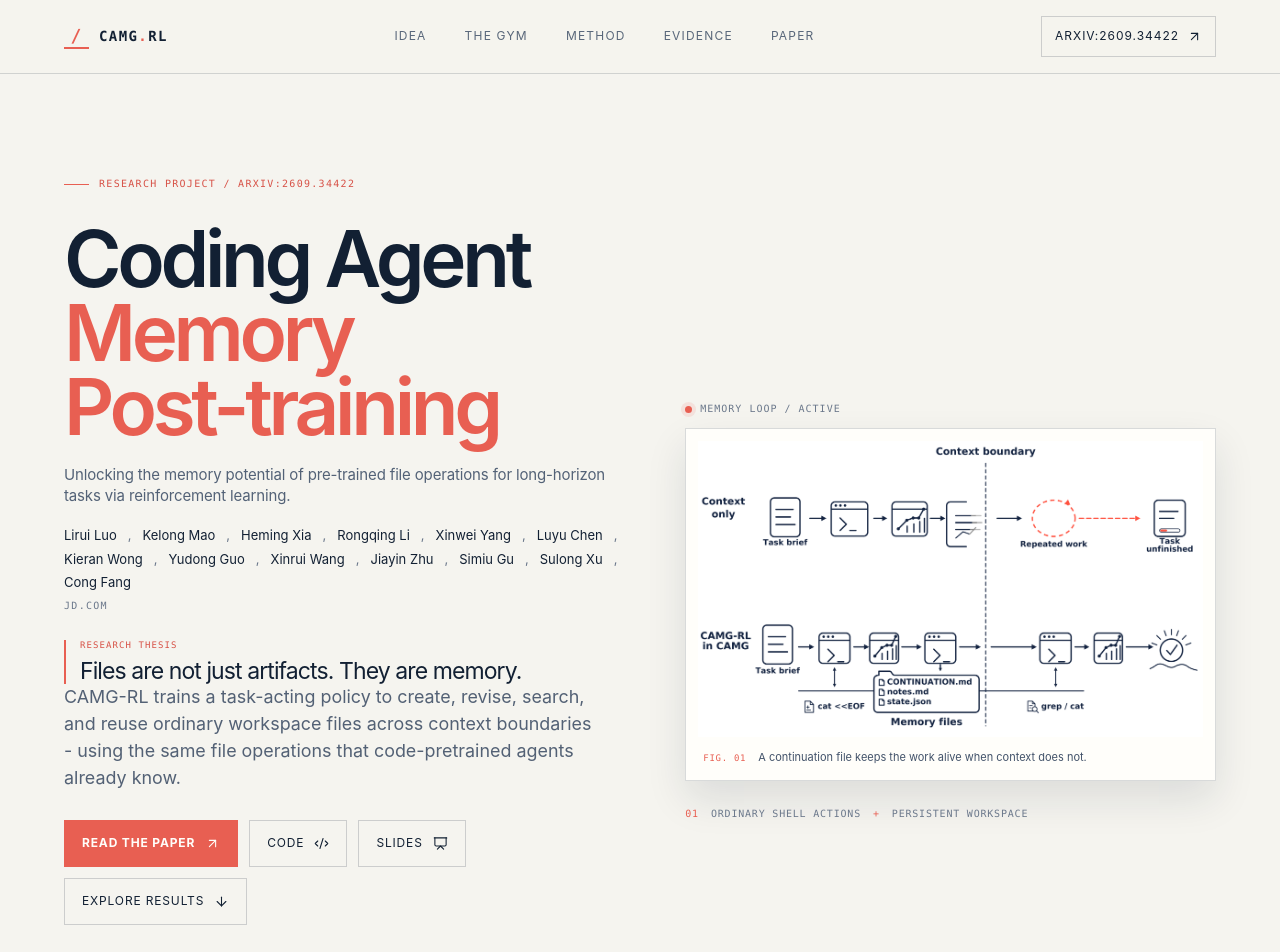
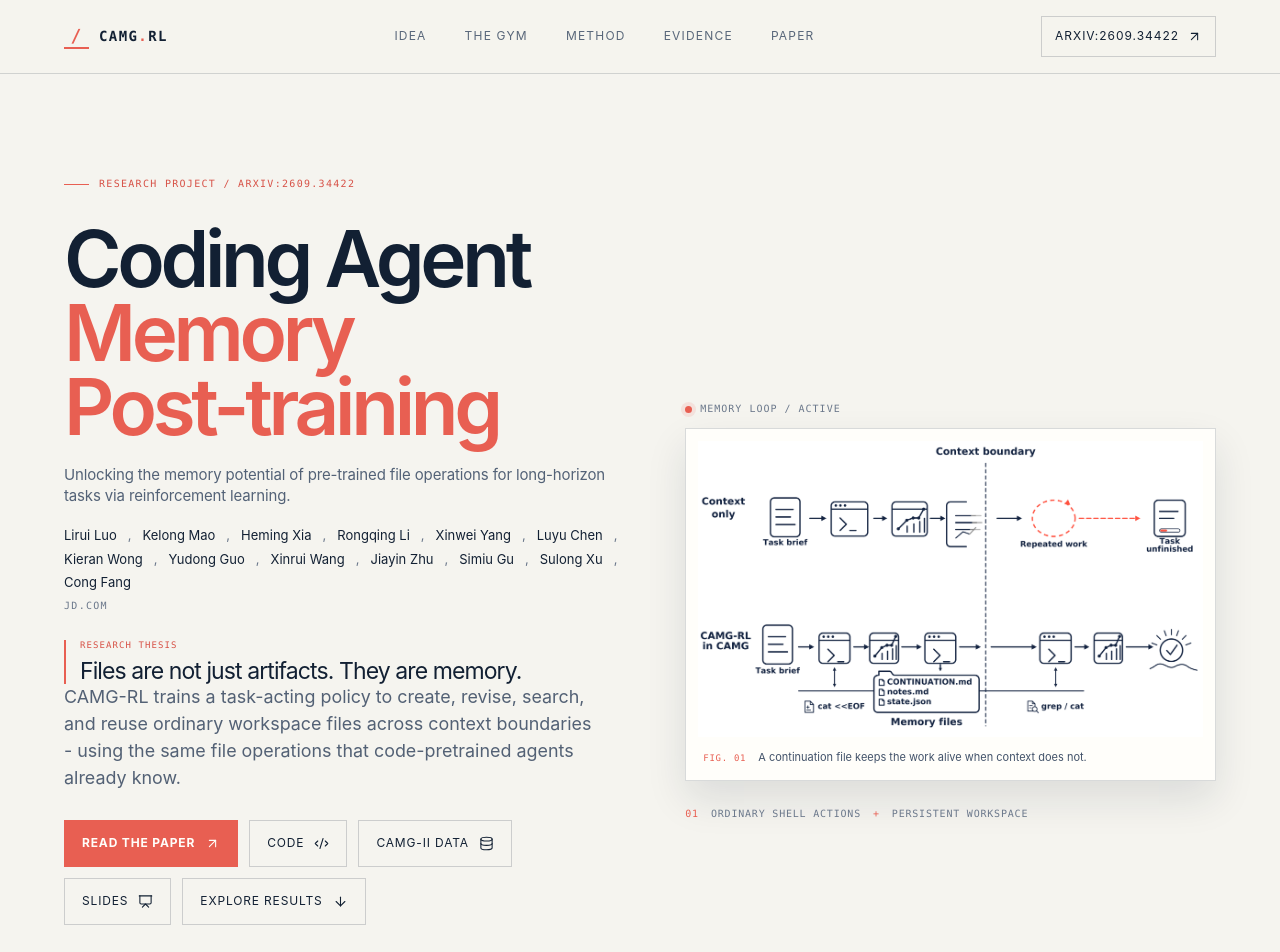
Before and after one commit to liruiluo/agentmemorygym, a plain HTML site: page index.html in a window 1280 px wide. Shown: the top 952 px of the page. Drawn offline with nearby package versions, Linux system fonts and the light colour scheme.

Commit message:
Link the CAMG-II dataset

```diff
--- a/index.html
+++ b/index.html
@@ -48,6 +48,7 @@
             <div class="hero-actions">
               <a class="button button-primary" href="https://arxiv.org/abs/2609.34422" target="_blank" rel="noreferrer">Read the paper <i data-lucide="arrow-up-right" aria-hidden="true"></i></a>
               <a class="button button-quiet" href="https://github.com/jd-opensource/CodingAgentMemoryGym" target="_blank" rel="noopener noreferrer">Code <i data-lucide="code-2" aria-hidden="true"></i></a>
+              <a class="button button-quiet" href="https://huggingface.co/datasets/LiruiLuo/CAMG-II" target="_blank" rel="noopener noreferrer">CAMG-II Data <i data-lucide="database" aria-hidden="true"></i></a>
               <a class="button button-quiet" href="assets/slides/coding-agent-memory-post-training-slides.pdf" target="_blank" rel="noopener noreferrer">Slides <i data-lucide="presentation" aria-hidden="true"></i></a>
               <a class="button button-quiet" href="#evidence">Explore results <i data-lucide="arrow-down" aria-hidden="true"></i></a>
             </div>
@@ -201,7 +202,7 @@
         <section id="paper" class="section section-pad paper-section">
           <div class="paper-card reveal">
             <div class="paper-card-main"><p class="eyebrow"><span class="eyebrow-line"></span> Project release</p><h2>Coding Agent Memory Post-training</h2><p class="paper-long-title">Unlocking the memory potential of pre-trained file operations for long-horizon tasks via reinforcement learning.</p><div class="paper-meta"><span>CAMG / CAMG-RL</span><span>Qwen3.5-4B / 9B</span><span>Agentic RL</span></div></div>
-            <div class="paper-card-actions"><a class="button button-primary" href="assets/paper.pdf" target="_blank" rel="noreferrer">Read PDF <i data-lucide="arrow-up-right" aria-hidden="true"></i></a><a class="button button-outline" href="assets/slides/coding-agent-memory-post-training-slides.pdf" target="_blank" rel="noopener noreferrer">Slides <i data-lucide="presentation" aria-hidden="true"></i></a><button class="button button-outline" id="copy-citation" type="button"><i data-lucide="copy" aria-hidden="true"></i><span>Copy citation</span></button><a class="button button-outline" href="https://github.com/jd-opensource/CodingAgentMemoryGym" target="_blank" rel="noopener noreferrer">Code <i data-lucide="code-2" aria-hidden="true"></i></a></div>
+            <div class="paper-card-actions"><a class="button button-primary" href="assets/paper.pdf" target="_blank" rel="noreferrer">Read PDF <i data-lucide="arrow-up-right" aria-hidden="true"></i></a><a class="button button-outline" href="assets/slides/coding-agent-memory-post-training-slides.pdf" target="_blank" rel="noopener noreferrer">Slides <i data-lucide="presentation" aria-hidden="true"></i></a><button class="button button-outline" id="copy-citation" type="button"><i data-lucide="copy" aria-hidden="true"></i><span>Copy citation</span></button><a class="button button-outline" href="https://github.com/jd-opensource/CodingAgentMemoryGym" target="_blank" rel="noopener noreferrer">Code <i data-lucide="code-2" aria-hidden="true"></i></a><a class="button button-outline" href="https://huggingface.co/datasets/LiruiLuo/CAMG-II" target="_blank" rel="noopener noreferrer">CAMG-II Data <i data-lucide="database" aria-hidden="true"></i></a></div>
           </div>
           <div class="footer-line"><span>CAMG-RL / 2026</span><span>File memory for long-horizon agents</span><a href="#top">Back to top <i data-lucide="arrow-up" aria-hidden="true"></i></a></div>
         </section>
```
